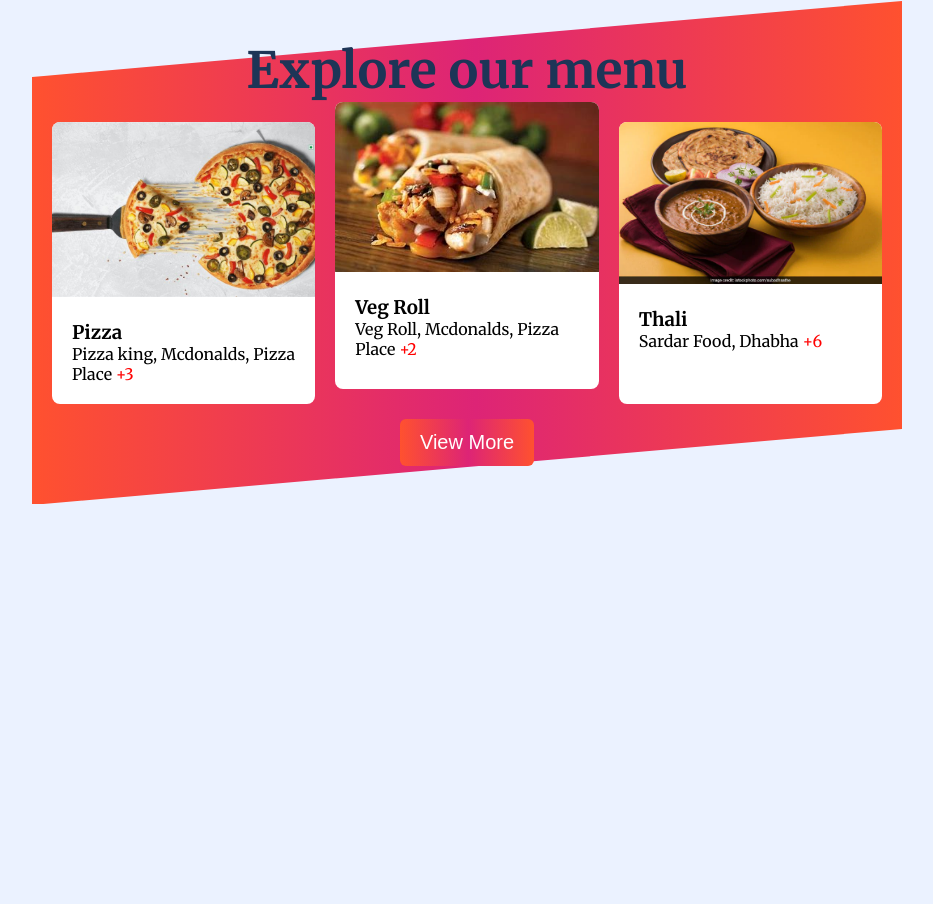
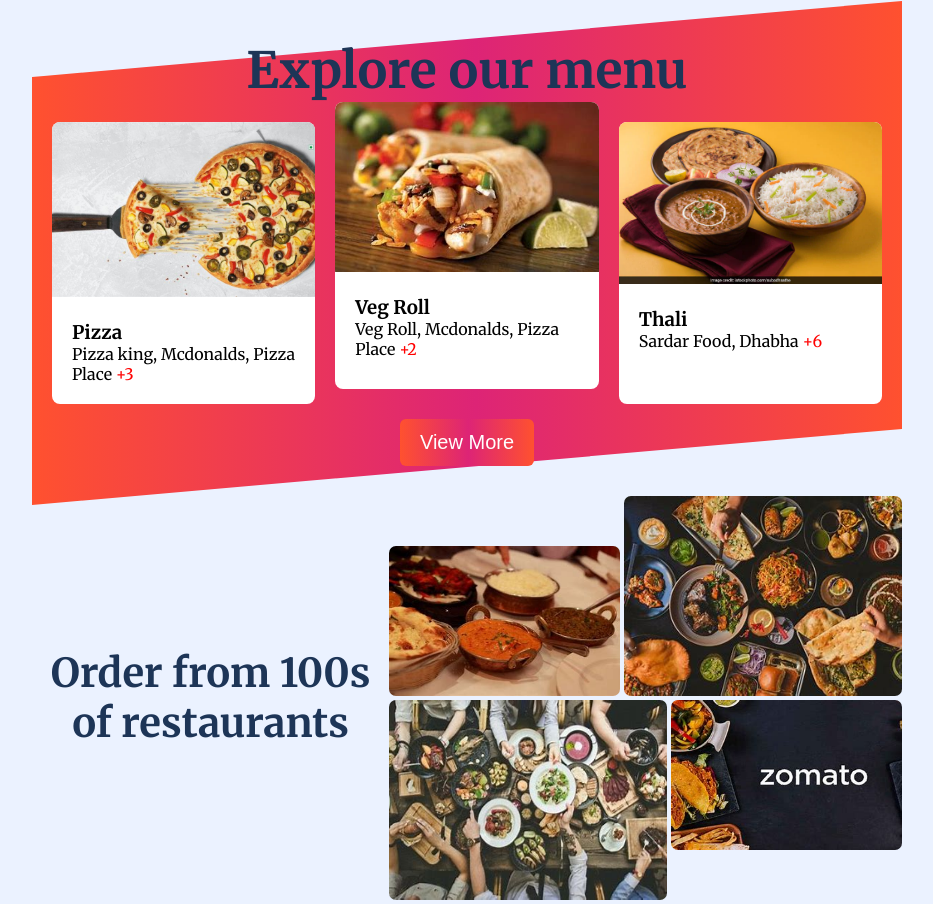
Before and after one commit to Arvind-Kaur/mission-1, a plain HTML site: page index.html in a window 1280 px wide. Shown: the part 433-1337 px from the top of the page, without its empty margins (173-1106 px from the left). Before the commit the page ends 937 px from the top, so only its background shows below. Drawn offline with Linux system fonts and the light colour scheme.

Commit message:
add flex view

```diff
--- a/index.html
+++ b/index.html
@@ -70,6 +70,30 @@
                 <button class="button__primary">View More</button>
             </div>
         </section>
+        <!--Restaurants-->
+        <section class="restaurants__container">
+            <div>
+                <h1 class="restaurants__text">Order from 100s of restaurants</h1>
+            </div>
+            <div class="restaurants__flex">
+                <div class="restaurants__flex__row__one">
+                    <div class="restaurants__1">
+                        <img class="restaurants__1__image" src="./project_img/22.jpg" alt="restaurants__1">
+                    </div>
+                    <div class="restaurants__2">
+                        <img class="restaurants__2__image" src="./project_img/food1.jpg" alt="restaurants__2">
+                    </div>
+                </div>
+                <div class="restaurants__flex__row__two">
+                    <div class="restaurants__3">
+                        <img class="restaurants__3__image" src="./project_img/OIP.jpg" alt="restaurants__3">
+                    </div>
+                    <div class="restaurants__4">
+                        <img class="restaurants__4__image" src="./project_img/zpmato.jpg" alt="restaurants__4">
+                    </div>
+                </div>
+            </div>
+        </section>
     </main>
 </body>
 </html>
--- a/style.css
+++ b/style.css
@@ -84,6 +84,42 @@
     justify-content: center;
  }
 
+ .restaurants__text{
+    font-size: 30px;
+    color: #1d3557;
+    margin: 20px 0;
+    text-align: center;
+ }
+
+
+.restaurants__flex__row__one, .restaurants__flex__row__two{
+    width: 100%;
+    display: flex;
+    gap: 4px;
+}
+
+.restaurants__flex__row__one{
+    align-items: baseline;
+    margin-bottom: 4px;
+}
+
+
+.restaurants__1__image, .restaurants__2__image, .restaurants__3__image, .restaurants__4__image{
+    width: 100%;
+    height: 100%;
+    border-radius: 7px;
+}
+
+.restaurants__1, .restaurants__4{
+    width: 100%;
+    height: 150px;
+}
+
+.restaurants__2, .restaurants__3{
+    width: 120%;
+    height: 200px;
+}
+
 
 @media (min-width:768px){
     .navbar{
@@ -133,6 +169,22 @@
         margin-top: -20px;
         margin-bottom: 30px;
     }
+
+    .restaurants__text{
+        font-size: 40px;
+        width: 100%;
+
+    }
+
+    .restaurants__flex{
+        width: 100%;
+    }
+
+    .restaurants__container{
+        display: flex;
+        justify-content: center;
+        align-items: center;
+    }
 }
 @media (min-width:1020px) {
     .container{
@@ -150,6 +202,10 @@
    .explore__menu__text{
     font-size: 50px;
    }
+
+   .restaurants__container{
+    margin-top: 30px;
+   }
 }
 @media (min-width:1400px){
     .container{
```
